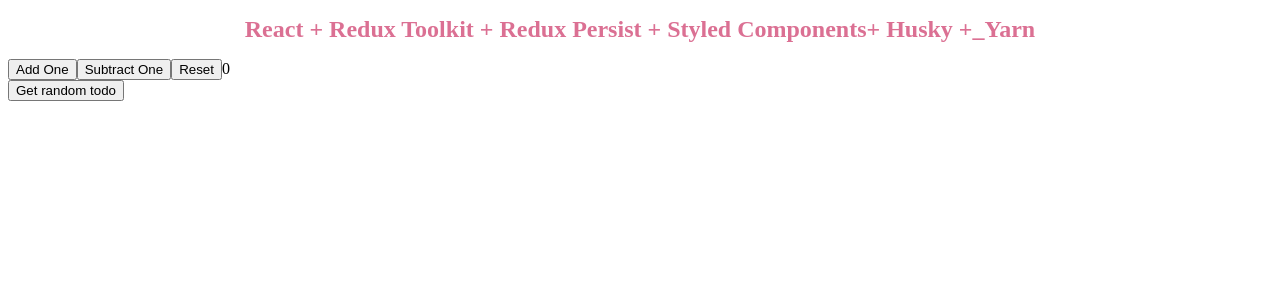
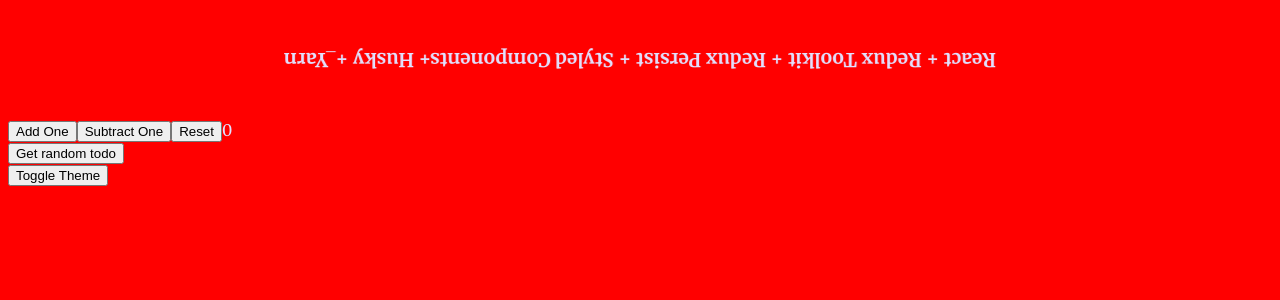
Before and after one commit to daniel-stafford/Redux-Toolkit-React-Template, a React (Create React App) app: page / in a window 1280 px wide. Shown: the top 300 px of the page. Built offline with nearby package versions, Linux system fonts and the light colour scheme.

Commit message:
Add theming using css vars, add framer motion

```diff
--- a/package.json
+++ b/package.json
@@ -12,6 +12,7 @@
     "@types/react": "^16.9.0",
     "@types/react-dom": "^16.9.0",
     "@types/redux-persist": "^4.3.1",
+    "framer-motion": "^5.5.5",
     "react": "^16.13.1",
     "react-dom": "^16.13.1",
     "react-redux": "^7.2.1",
--- a/src/App.tsx
+++ b/src/App.tsx
@@ -1,17 +1,32 @@
-import React from 'react'
+import React, { useEffect } from 'react'
 
 import { Counter } from 'components/Counter'
 import { Todo } from 'components/Todo'
-import { Title } from 'Style/Title.style'
+import { Toggle } from 'components/Toggle'
+
+import { Rotate, Title } from 'Styled/Styled'
+import { useSelector } from 'react-redux'
+import { StoreState } from 'redux/types'
+import 'root.css'
 
 export function App() {
+  const { theme } = useSelector((state: StoreState) => state)
+
+  useEffect(() => {
+    document.documentElement.setAttribute('app-theme', theme)
+  }, [theme])
+
   return (
     <div>
       <Title>
-        React + Redux Toolkit + Redux Persist + Styled Components+ Husky +_Yarn
+        <Rotate>
+          React + Redux Toolkit + Redux Persist + Styled Components+ Husky
+          +_Yarn
+        </Rotate>
       </Title>
       <Counter />
       <Todo />
+      <Toggle />
     </div>
   )
 }
--- a/src/Style/Title.style.tsx
+++ /dev/null
@@ -1,7 +0,0 @@
-import styled from 'styled-components'
-
-export const Title = styled.h1`
-  font-size: 1.5em;
-  text-align: center;
-  color: palevioletred;
-`
--- /dev/null
+++ b/src/Styled/Styled.tsx
@@ -0,0 +1,25 @@
+import styled, { keyframes } from 'styled-components'
+
+export const Title = styled.h1`
+  font-size: 1.5em;
+  text-align: center;
+  color: var(--primaryColor);
+`
+
+// Create the keyframes
+const rotate = keyframes`
+  from {
+    transform: rotate(0deg);
+  }
+
+  to {
+    transform: rotate(360deg);
+  }
+`
+
+export const Rotate = styled.div`
+  display: inline-block;
+  animation: ${rotate} 2s linear infinite;
+  padding: 2rem 1rem;
+  font-size: 1.2rem;
+`
--- /dev/null
+++ b/src/components/Toggle.tsx
@@ -0,0 +1,21 @@
+import React from 'react'
+import { useSelector } from 'react-redux'
+import { useAppDispatch } from 'redux/store'
+import { themeSlice } from 'redux/themeSlice'
+import { Theme, StoreState } from 'redux/types'
+
+export function Toggle() {
+  const { theme } = useSelector((state: StoreState) => state)
+  const dispatch = useAppDispatch()
+
+  function handleToggle() {
+    theme === 'light'
+      ? dispatch(themeSlice.actions.set(Theme.dark))
+      : dispatch(themeSlice.actions.set(Theme.light))
+  }
+  return (
+    <>
+      <button onClick={handleToggle}>Toggle Theme</button>
+    </>
+  )
+}
--- a/src/redux/rootReducer.ts
+++ b/src/redux/rootReducer.ts
@@ -1,10 +1,12 @@
 import { combineReducers } from '@reduxjs/toolkit'
 import { counterSlice } from 'redux/counterSlice'
+import { themeSlice } from 'redux/themeSlice'
 import { todoSlice } from 'redux/todoSlice'
 
 const reducer = combineReducers({
   counter: counterSlice.reducer,
   todo: todoSlice.reducer,
+  theme: themeSlice.reducer,
 })
 
 export type ReducerType = ReturnType<typeof reducer>
--- /dev/null
+++ b/src/redux/themeSlice.ts
@@ -0,0 +1,15 @@
+import { createSlice, PayloadAction } from '@reduxjs/toolkit'
+import { Theme } from 'redux/types'
+
+const initialState = 'light'
+
+export const themeSlice = createSlice({
+  name: 'theme',
+  initialState,
+  reducers: {
+    set: (state, action: PayloadAction<Theme>) => {
+      state = action.payload
+      return state
+    },
+  },
+})
--- a/src/redux/types.ts
+++ b/src/redux/types.ts
@@ -11,4 +11,10 @@ export type TodoState = {
 export type StoreState = {
   counter: number
   todo: TodoState
+  theme: string
 }
+
+export enum Theme {
+  light = 'light',
+  dark = 'dark',
+}
--- /dev/null
+++ b/src/root.css
@@ -0,0 +1,54 @@
+@import url('https://fonts.googleapis.com/css?family=Merriweather:400,400i,700');
+
+* {
+  box-sizing: border-box;
+}
+
+html {
+  font-family: 'Merriweather', sans-serif;
+}
+
+:root {
+  --primary-color: #302ae6;
+  --secondary-color: #536390;
+  --font-color: #424242;
+  --bg-color: #fff;
+  --heading-color: #292922;
+
+  --red: #0f0e0e;
+  --bgColor: var(--red);
+
+  --basFontSize: 1rem;
+
+  --baseNavSize: 0.64rem;
+  --smallFontSize: 0.8rem;
+}
+
+[app-theme='light'] {
+  --primary-color: #9a97f3;
+  --secondary-color: #818cab;
+  --font-color: #e1e1ff;
+  --bg-color: red;
+  --heading-color: #818cab;
+}
+
+[app-theme='dark'] {
+  --primary-color: #9a97f3;
+  --secondary-color: #818cab;
+  --font-color: #e1e1ff;
+  --bg-color: #161625;
+  --heading-color: #818cab;
+}
+
+body {
+  background-color: var(--bg-color);
+  color: var(--font-color);
+}
+
+h1 {
+  color: var(--secondary-color);
+}
+
+a {
+  color: var(--primary-color);
+}
```
Also changed, not shown: 1 other file (tests, documents, lock files or other folders).
